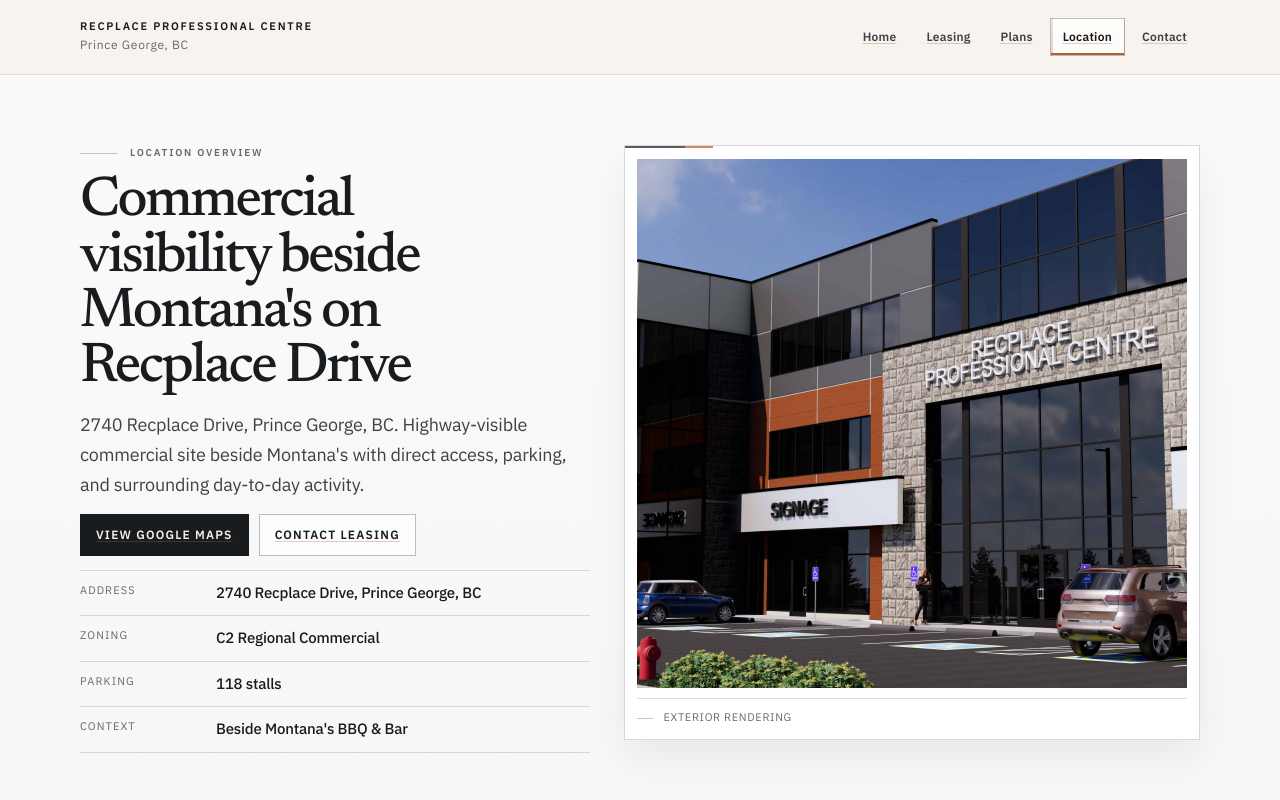
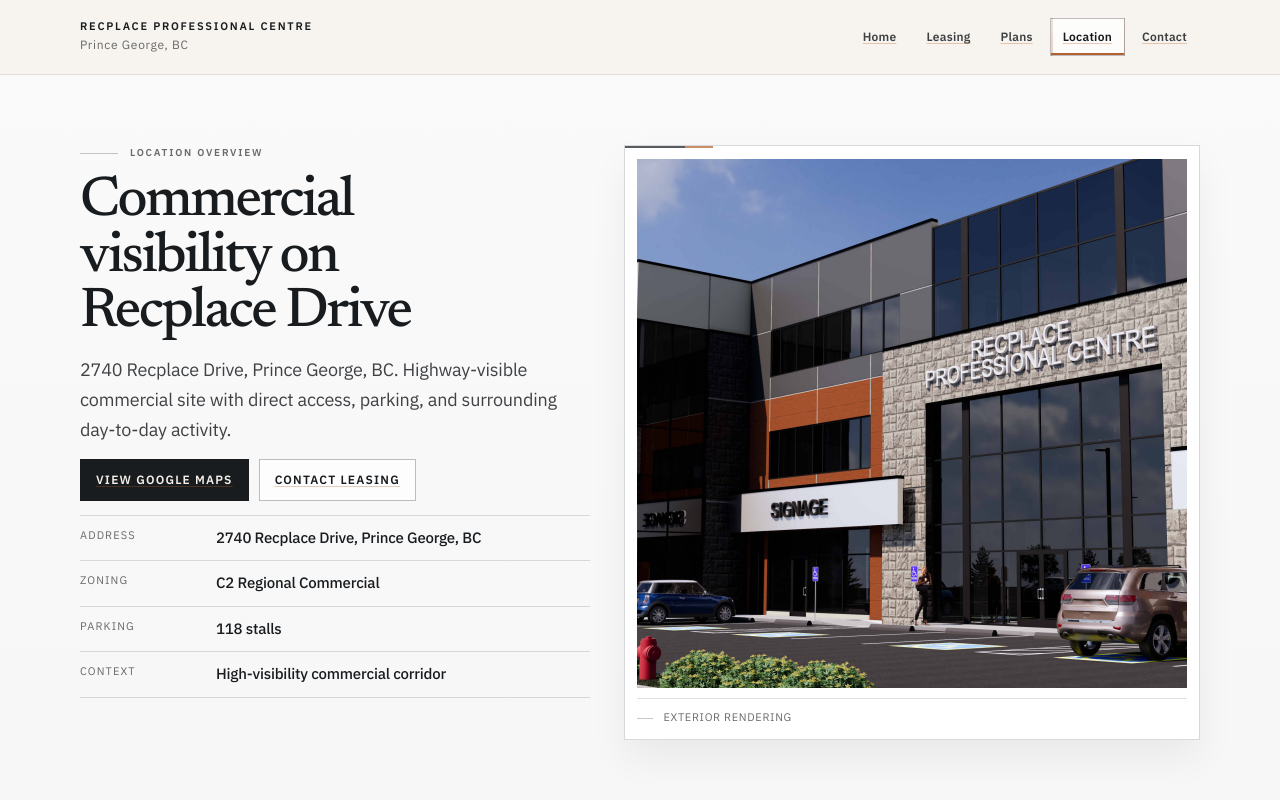
Before and after one commit to jlsp124/recplace, a website: page location.html in a window 1280 px wide. Shown: the top 800 px of the page. Drawn offline with Linux system fonts and the light colour scheme.

Commit message:
Trim public copy and location wording

```diff
--- a/location.html
+++ b/location.html
@@ -44,9 +44,9 @@
           <div class="page-hero-shell">
             <div class="page-hero-copy">
               <p class="eyebrow">Location overview</p>
-              <h1 class="page-title" id="location-title">Commercial visibility beside Montana's on Recplace Drive</h1>
+              <h1 class="page-title" id="location-title">Commercial visibility on Recplace Drive</h1>
               <p class="page-lead">
-                2740 Recplace Drive, Prince George, BC. Highway-visible commercial site beside Montana's with direct access, parking, and
+                2740 Recplace Drive, Prince George, BC. Highway-visible commercial site with direct access, parking, and
                 surrounding day-to-day activity.
               </p>
               <div class="page-actions">
@@ -76,7 +76,7 @@
                 </div>
                 <div>
                   <span class="ledger-label">Context</span>
-                  <strong class="ledger-value">Beside Montana's BBQ &amp; Bar</strong>
+                  <strong class="ledger-value">High-visibility commercial corridor</strong>
                 </div>
               </div>
             </div>
@@ -117,7 +117,6 @@
                 <p class="eyebrow">Nearby context</p>
                 <h2 class="section-title" id="nearby-context-title">Established surrounding commercial activity</h2>
                 <ul class="bullet-list">
-                  <li>Immediately beside Montana's BBQ &amp; Bar</li>
                   <li>Hotels and hospitality uses nearby</li>
                   <li>Retail and service anchors in the wider trade area</li>
                   <li>Commercial node suited to repeat visits and recognizable tenancy</li>
```
Also changed, not shown: index.html (+1 -1 lines), leasing.html (+1 -1 lines).
